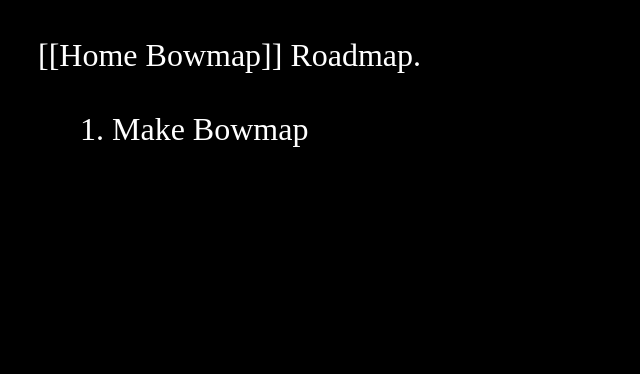
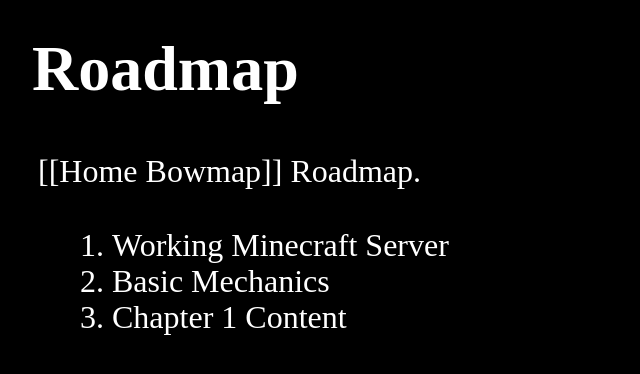
Before and after one commit to Bowmap/website, a Jekyll site: the page built from pages/Roadmap.md, in a window 1280 px wide. Shown: the top 374 px of the page, without its empty margins (0-640 px from the left). Built offline with Jekyll 4.4.1, drawn with Linux system fonts in a browser that asks for light colours.

Commit message:
Update "Roadmap"

```diff
--- a/pages/Roadmap.md
+++ b/pages/Roadmap.md
@@ -1,8 +1,10 @@
 ---
 permalink: roadmap
-Title: Roadmap
+title: Roadmap
 ---
 
 [[Home|Bowmap]] Roadmap.
 
-1. Make Bowmap
+1. Working Minecraft Server
+2. Basic Mechanics
+3. Chapter 1 Content
```
